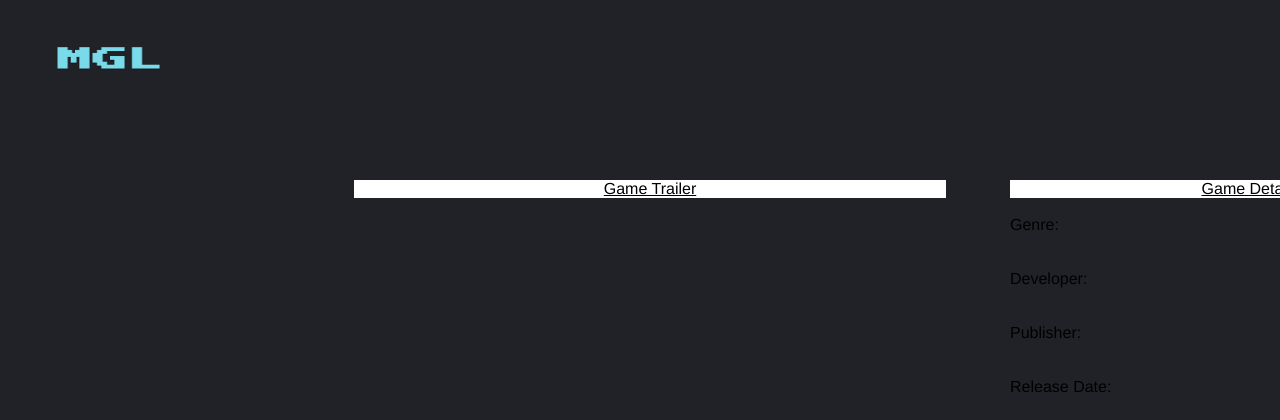
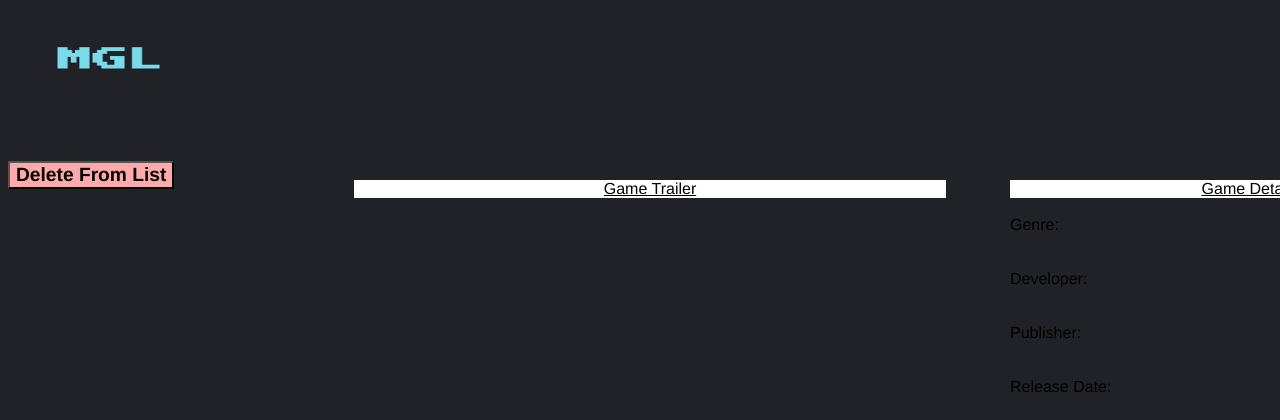
Before and after one commit to Rutsell64/Web-Programming, a PHP site: page /FinalProject/game_info.php?game=1 in a window 1280 px wide. Shown: the top 420 px of the page. Run offline with PHP 8.4, Linux system fonts and the light colour scheme; data that the repository does not hold is empty.

Commit message:
Update game_info.php

```diff
--- a/FinalProject/game_info.php
+++ b/FinalProject/game_info.php
@@ -133,11 +133,17 @@
 			</select>
 		</div>
 
+
+
 		<p class = "Add_To_List_Button"><input type = "submit" value = "Add To List" /></p>
 
 		</form>
 
+		<form class = "form" action = "delete_game_info_submit.php?game=<?=$name?>" method = "post">
 
+			<p class = "Remove_From_List_Button"><input type = "submit" value = "Delete From List" /></p>
+
+		</form>
 
 	</body>
 
```
